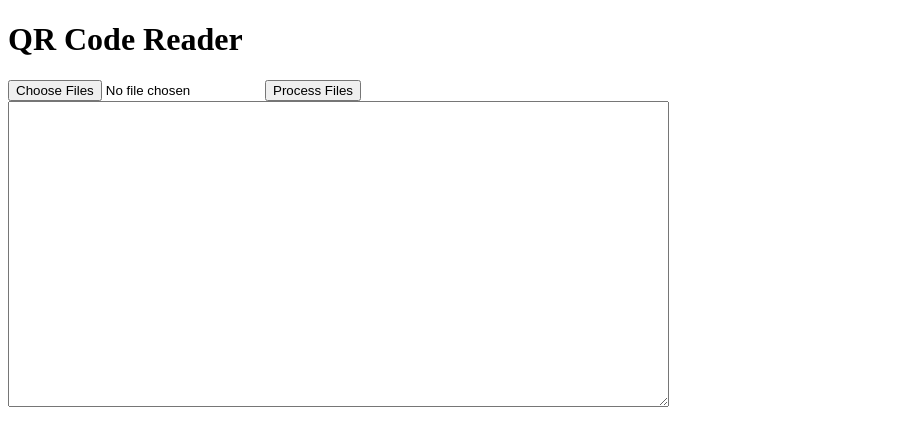
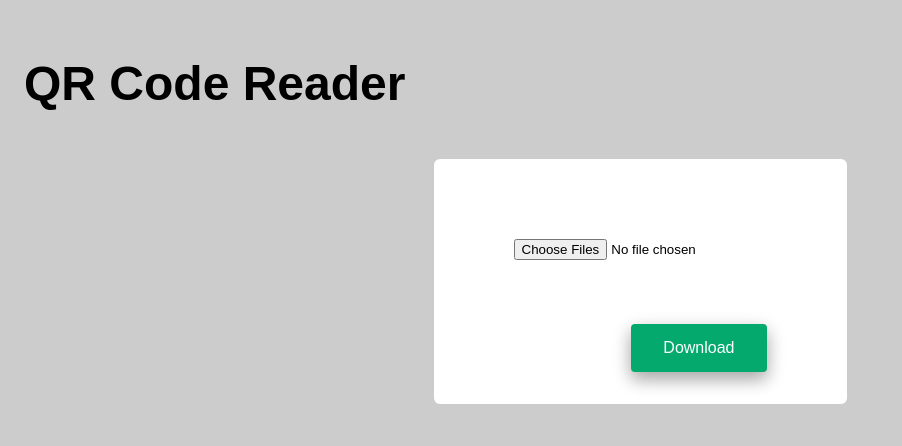
Before and after one commit to LoamySand/CBIGuestTracker, a website: page GuestTracker/index.html in a window 1280 px wide. Shown: the whole page, without its empty margins (0-902 px from the left). Drawn offline with Linux system fonts and the light colour scheme.

Commit message:
Formatted, TODO deploy

```diff
--- a/GuestTracker/index.html
+++ b/GuestTracker/index.html
@@ -3,15 +3,17 @@
 <head>
   <meta charset="UTF-8">
   <meta name="viewport" content="width=device-width, initial-scale=1.0">
-  <title>QR Code Reader</title>
+  <link rel="stylesheet" href="styles.css">
+  <title>Guest Check In</title>
 </head>
 <body>
   <h1>QR Code Reader</h1>
   <form id="csvForm">
-    <input type="file" id="csvInput" multiple accept=".png, .jpg, .jpeg">
-    <button type="submit">Process Files</button>
+    <div class="box">
+      <input type="file" id="csvInput" multiple accept=".png, .jpg, .jpeg">
+      <input id="submit-button" type="submit" value="Download" />
+    </div>
   </form>
-  <textarea id="csvResult" rows="20" cols="80"></textarea>
 
   <script src="bundle.js"></script>
 </body>
--- /dev/null
+++ b/GuestTracker/styles.css
@@ -0,0 +1,45 @@
+body {
+    font-family: sans-serif;
+    padding: 1rem;
+    background: #ccc;
+    font-size: x-large;
+  }
+  form {
+    display: flex;
+    flex-direction: column;
+    gap: 5rem;
+    margin-bottom: 1rem;
+    align-items: center;
+    padding: 1rem;
+  }
+
+
+  .box {
+    background-color: white;
+    padding: 3rem 5rem 1rem 5rem;
+    border-radius: 6px;
+  }
+
+
+  #csvInput{
+    display: flex;
+    flex-direction: column;
+    margin-top: 2rem;
+    margin-bottom: 2rem;
+  }
+
+  #submit-button{
+    border-radius:4px;
+    background-color: #04AA6D; /* Green */
+    border: none;
+    color: white;
+    padding: 15px 32px;
+    text-align: left;
+    text-decoration: none;
+    float:inline-end;
+    font-size: 16px;
+    box-shadow: 0 8px 16px 0 rgba(0,0,0,0.2), 0 6px 20px 0 rgba(0,0,0,0.19);
+    margin-top: 2rem;
+    margin-bottom: 0rem;
+    margin: 2rem 0rem 1rem 0rem;
+  }
```
